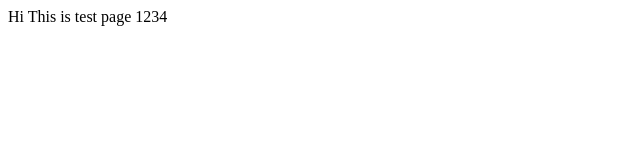
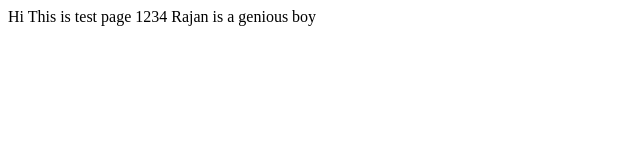
Before and after one commit to MoH563-85/Mohit, a plain HTML site: page Index.html in a window 1280 px wide. Shown: the whole page, without its empty margins (0-640 px from the left). Drawn offline with Linux system fonts and the light colour scheme.

Commit message:
Update Index.html

```diff
--- a/Index.html
+++ b/Index.html
@@ -5,6 +5,6 @@ test jenkin
 </title>
 </head>
 <Body>
-Hi This is test page 1234
+Hi This is test page 1234 Rajan is a genious boy
 </Body>
 </html>
```
